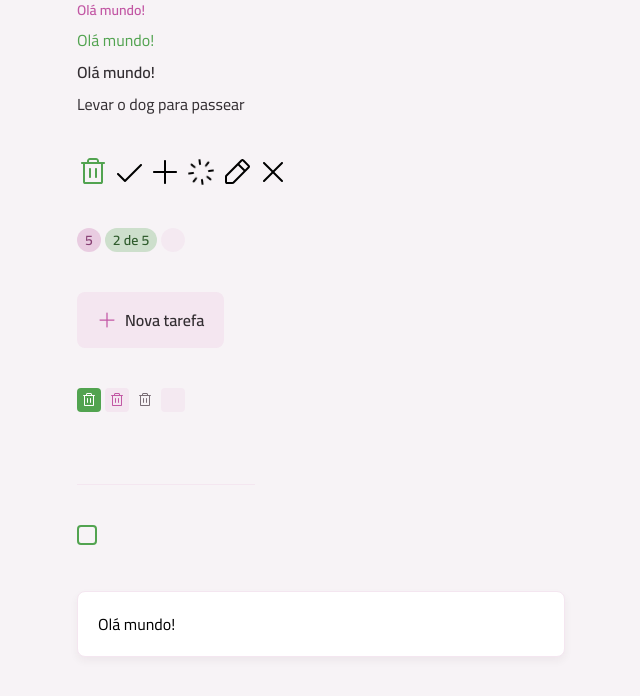
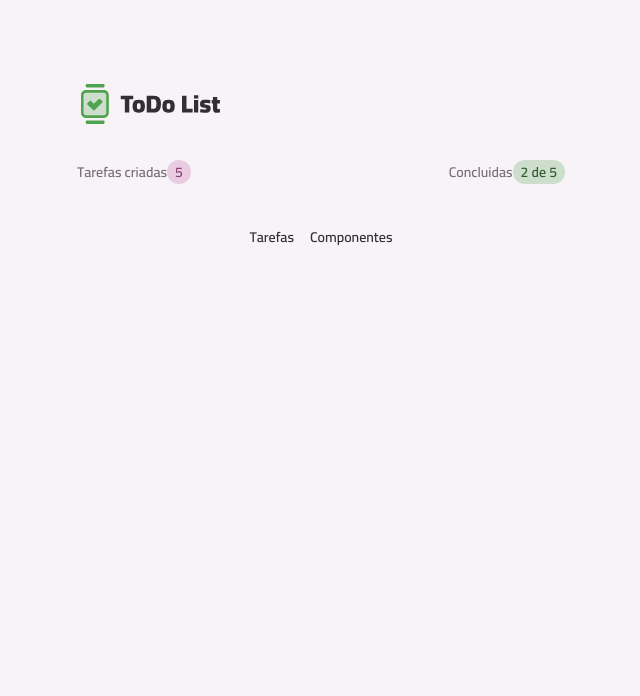
Before and after one commit to RaFaSMK/ToDo_List, a React (Vite) app: page / in a window 1280 px wide. Shown: the top 696 px of the page, without its empty margins (319-959 px from the left). Built offline with nearby package versions, Linux system fonts and the light colour scheme.

Commit message:
feat: Adiciona o ReactRouter, e os core-components

```diff
--- a/package.json
+++ b/package.json
@@ -14,6 +14,7 @@
     "class-variance-authority": "^0.7.1",
     "react": "^19.1.1",
     "react-dom": "^19.1.1",
+    "react-router": "^7.9.4",
     "tailwindcss": "^4.1.14"
   },
   "devDependencies": {
--- a/src/App.tsx
+++ b/src/App.tsx
@@ -1,80 +1,17 @@
-import Text from "./components/text"
-import TrashIcon from "./assets/icons/trash.svg?react"
-import CheckIcon from "./assets/icons/check.svg?react"
-import PencilIcon from "./assets/icons/pencil.svg?react"
-import PlusIcon from "./assets/icons/plus.svg?react"
-import SpinnerIcon from "./assets/icons/spinner.svg?react"
-import XIcon from "./assets/icons/x.svg?react"
-
-import Icon from "./components/icon"
-import Badge from "./components/badge"
-import Button from "./components/button"
-import ButtonIcon from "./components/button-icon"
-import InputText from "./components/input-text"
-import InputCheckbox from "./components/input-checkbox"
-import Card from "./components/card"
-import Container from "./components/container"
-import Skeleton from "./components/skeleton"
+import { BrowserRouter, Route, Routes } from "react-router";
+import PageComponents from "./pages/page-components";
+import LayoutMain from "./pages/layout-main";
+import PageHome from "./pages/page-home";
 
 export default function App() {
-
   return (
-    <Container>
-      <div className="grid gap-10">
-        <div className="flex flex-col gap-2">
-          <Text variant="body-sm-bold" className="text-pink-base">
-            Olá mundo!
-          </Text>
-          <Text className="text-green-base">Olá mundo!</Text>
-          <Text variant="body-md-bold">Olá mundo!</Text>
-          <Text>Levar o dog para passear</Text>
-        </div>
-
-        <div className="flex gap-1">
-          <Icon svg={TrashIcon} className="fill-green-base" />
-          <Icon svg={CheckIcon} />
-          <Icon svg={PlusIcon} />
-          <Icon svg={SpinnerIcon} animate />
-          <Icon svg={PencilIcon} />
-          <Icon svg={XIcon} />
-        </div>
-
-        <div className="flex gap-1">
-          <Badge variant="secondary">5</Badge>
-          <Badge variant="primary">2 de 5</Badge>
-          <Badge loading variant="primary">5</Badge>
-        </div>
-
-        <div>
-          <Button icon={PlusIcon}>Nova tarefa</Button>
-        </div>
-
-        <div className="flex gap-1">
-          <ButtonIcon icon={TrashIcon} />
-          <ButtonIcon icon={TrashIcon} variant="secondary" />
-          <ButtonIcon icon={TrashIcon} variant="tertiary" />
-          <ButtonIcon icon={TrashIcon} loading />
-        </div>
-
-        <div>
-          <InputText />
-        </div>
-
-        <div>
-          <InputCheckbox />
-        </div>
-
-        <div>
-          <Card size="md"> Olá mundo! </Card>
-        </div>
-
-        <div className="space-y-2">
-          <Skeleton className="h-6" />
-          <Skeleton className="h-6" />
-          <Skeleton className="w-96 h-6" />
-        </div>
-
-      </div >
-    </Container>
+    <BrowserRouter>
+      <Routes>
+        <Route element={<LayoutMain />}>
+          <Route index element={<PageHome />} />
+          <Route path="/componentes" element={<PageComponents />} />
+        </Route>
+      </Routes>
+    </BrowserRouter>
   )
 }
--- /dev/null
+++ b/src/core-components/footer.tsx
@@ -0,0 +1,21 @@
+import { NavLink } from "react-router";
+import Text from "../components/text";
+
+export default function Footer() {
+  return (
+    <footer className="my-5 md:my-10">
+      <nav className="flex items-center justify-center gap-4">
+        <NavLink to="/">
+          <Text variant="body-sm-bold" className="text-gray-300">
+            Tarefas
+          </Text>
+        </NavLink>
+        <NavLink to="/componentes">
+          <Text variant="body-sm-bold" className="text-gray-300">
+            Componentes
+          </Text>
+        </NavLink>
+      </nav>
+    </footer>
+  )
+}
--- /dev/null
+++ b/src/core-components/header.tsx
@@ -0,0 +1,10 @@
+import Container from "../components/container";
+import Logo from "../../public/logo.svg?react"
+
+export default function Header() {
+  return (
+    <Container as="header" className="mt-3 md:mt-20">
+      <Logo className="h-9 md:h-12" />
+    </Container>
+  )
+}
--- /dev/null
+++ b/src/core-components/main-content.tsx
@@ -0,0 +1,16 @@
+import type React from "react";
+import { cx } from "class-variance-authority";
+
+interface MainContentProps extends React.ComponentProps<"main"> { }
+
+export default function MainContent({
+  children,
+  className,
+  ...props
+}: MainContentProps) {
+  return (
+    <main className={cx("mt-4 md:mt-8", className)} {...props}>
+      {children}
+    </main>
+  )
+}
--- /dev/null
+++ b/src/core-components/tasks-summary.tsx
@@ -0,0 +1,22 @@
+import Badge from "../components/badge";
+import Text from "../components/text";
+
+
+export default function TasksSummary() {
+  return (
+    <>
+      <div className="flex items-center gap-2">
+        <Text variant="body-sm-bold" className="!text-gray-300">
+          Tarefas criadas
+          <Badge variant="secondary">5</Badge>
+        </Text>
+      </div>
+      <div className="flex items-center gap-2">
+        <Text variant="body-sm-bold" className="!text-gray-300">
+          Concluidas
+          <Badge variant="primary">2 de 5</Badge>
+        </Text>
+      </div>
+    </>
+  )
+}
--- /dev/null
+++ b/src/pages/layout-main.tsx
@@ -0,0 +1,16 @@
+import { Outlet } from "react-router";
+import Header from "../core-components/header";
+import MainContent from "../core-components/main-content";
+import Footer from "../core-components/footer";
+
+export default function LayoutMain() {
+  return (
+    <>
+      <Header />
+      <MainContent>
+        <Outlet />
+      </MainContent>
+      <Footer />
+    </>
+  )
+}
--- /dev/null
+++ b/src/pages/page-components.tsx
@@ -0,0 +1,80 @@
+import Text from "../components/text"
+import TrashIcon from "../assets/icons/trash.svg?react"
+import CheckIcon from "../assets/icons/check.svg?react"
+import PencilIcon from "../assets/icons/pencil.svg?react"
+import PlusIcon from "../assets/icons/plus.svg?react"
+import SpinnerIcon from "../assets/icons/spinner.svg?react"
+import XIcon from "../assets/icons/x.svg?react"
+import Icon from "../components/icon"
+import Badge from "../components/badge"
+import Button from "../components/button"
+import ButtonIcon from "../components/button-icon"
+import InputText from "../components/input-text"
+import InputCheckbox from "../components/input-checkbox"
+import Card from "../components/card"
+import Container from "../components/container"
+import Skeleton from "../components/skeleton"
+
+export default function PageComponents() {
+  return (
+    <Container>
+      <div className="grid gap-10">
+        <div className="flex flex-col gap-2">
+          <Text variant="body-sm-bold" className="text-pink-base">
+            Olá mundo!
+          </Text>
+          <Text className="text-green-base">Olá mundo!</Text>
+          <Text variant="body-md-bold">Olá mundo!</Text>
+          <Text>Levar o dog para passear</Text>
+        </div>
+
+        <div className="flex gap-1">
+          <Icon svg={TrashIcon} className="fill-green-base" />
+          <Icon svg={CheckIcon} />
+          <Icon svg={PlusIcon} />
+          <Icon svg={SpinnerIcon} animate />
+          <Icon svg={PencilIcon} />
+          <Icon svg={XIcon} />
+        </div>
+
+        <div className="flex gap-1">
+          <Badge variant="secondary">5</Badge>
+          <Badge variant="primary">2 de 5</Badge>
+          <Badge loading variant="primary">5</Badge>
+        </div>
+
+        <div>
+          <Button icon={PlusIcon}>Nova tarefa</Button>
+        </div>
+
+        <div className="flex gap-1">
+          <ButtonIcon icon={TrashIcon} />
+          <ButtonIcon icon={TrashIcon} variant="secondary" />
+          <ButtonIcon icon={TrashIcon} variant="tertiary" />
+          <ButtonIcon icon={TrashIcon} loading />
+        </div>
+
+        <div>
+          <InputText />
+        </div>
+
+        <div>
+          <InputCheckbox />
+
+          <InputCheckbox loading />
+        </div>
+
+        <div>
+          <Card size="md"> Olá mundo! </Card>
+        </div>
+
+        <div className="space-y-2">
+          <Skeleton className="h-6" />
+          <Skeleton className="h-6" />
+          <Skeleton className="w-96 h-6" />
+        </div>
+
+      </div >
+    </Container>
+  )
+}
--- /dev/null
+++ b/src/pages/page-home.tsx
@@ -0,0 +1,10 @@
+import Container from "../components/container";
+import TasksSummary from "../core-components/tasks-summary";
+
+export default function PageHome() {
+  return <Container as="article" className="space-y-3">
+    <header className="flex items-center justify-between">
+      <TasksSummary />
+    </header>
+  </Container>
+}
```
Also changed, not shown: 1 other file (tests, documents, lock files or other folders).
